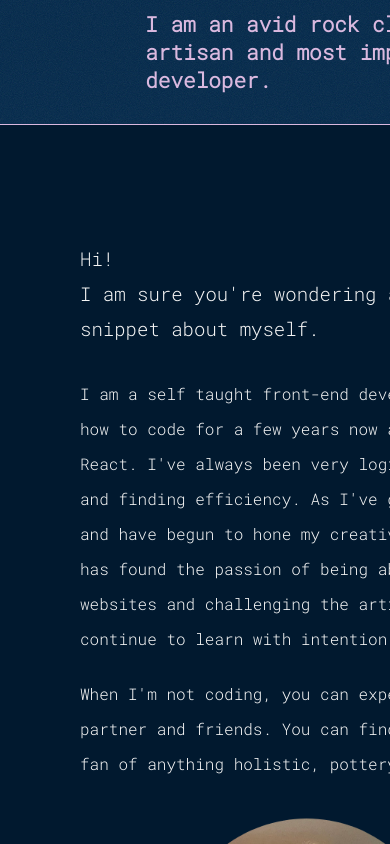
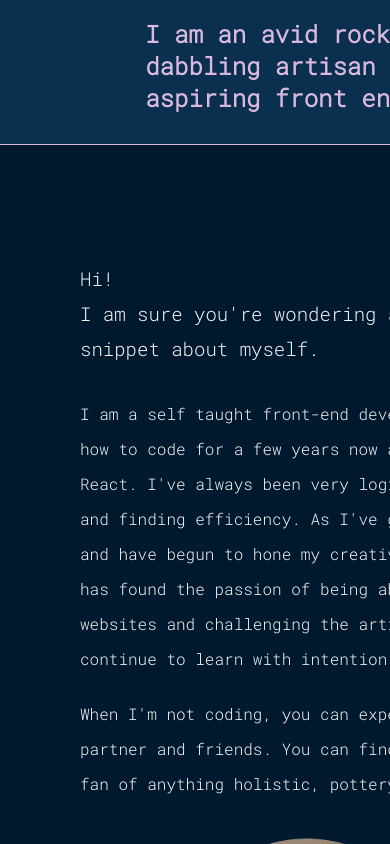
Before and after one commit to paulinalasko/paulinalasko-portfolio1, a plain HTML site: page index.html in a window 390 px wide. Shown: the part 206-1050 px from the top of the page. Drawn offline with Linux system fonts and the light colour scheme.

Commit message:
update font size

```diff
--- a/styles.css
+++ b/styles.css
@@ -465,8 +465,8 @@ body.loaded .fadein-slowest {
         visibility: hidden;
     }
 
-    .top-hero-text {
-        font-size: 14px;
+    .top-hero-text, .about-text {
+        font-size: 16px;
     }
 
     .title {
```
